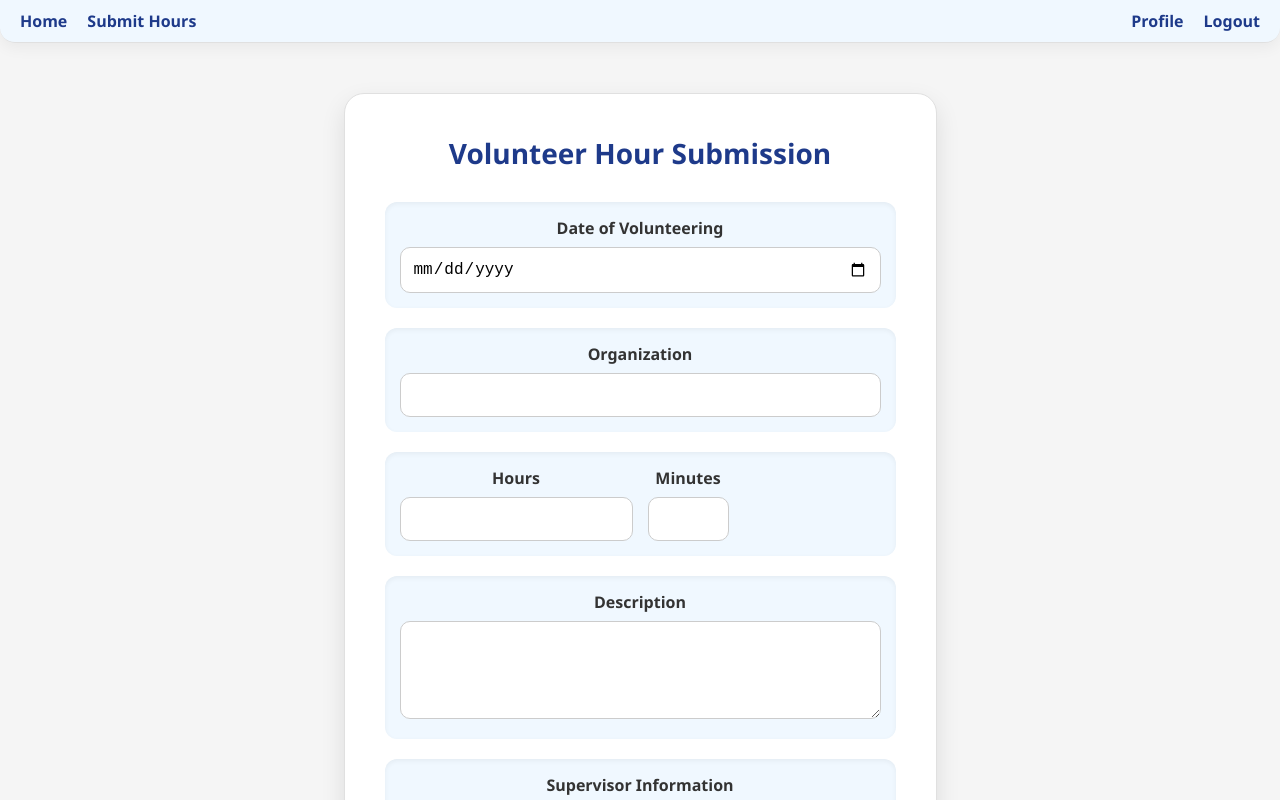
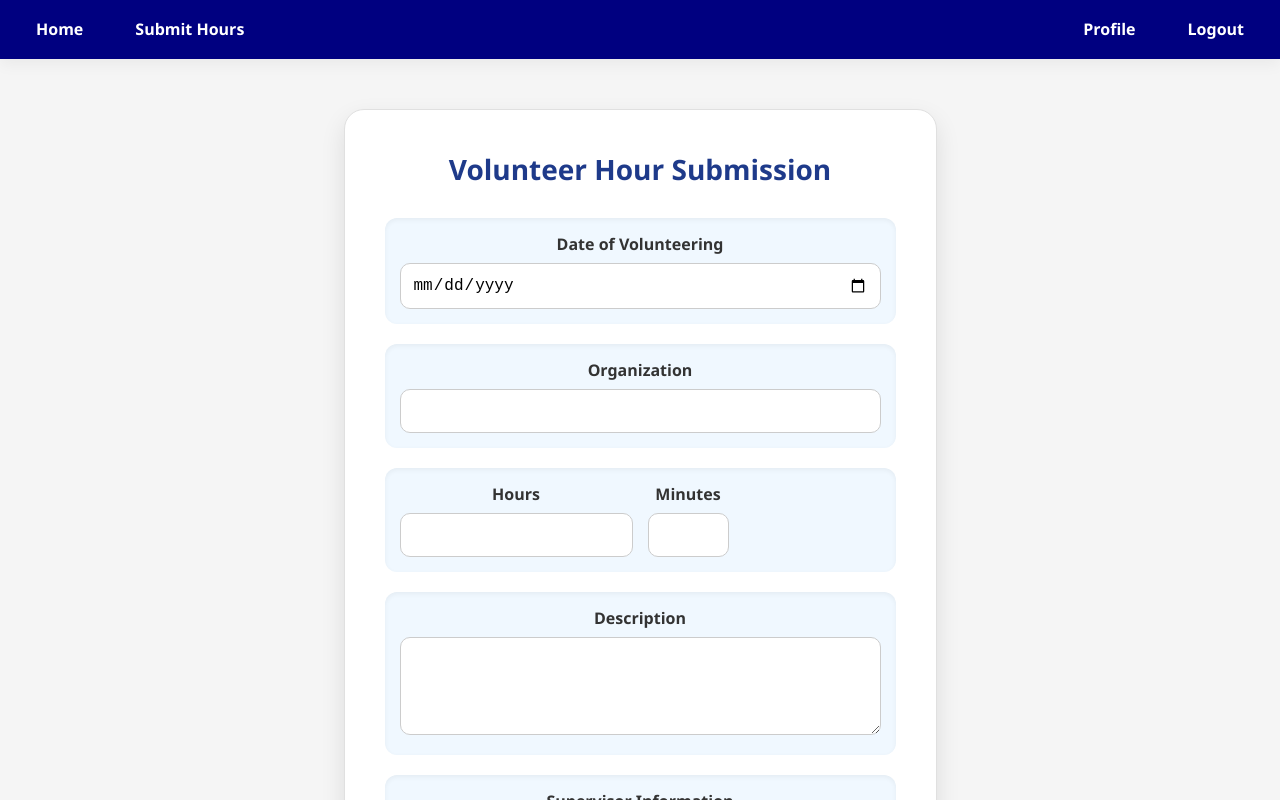
Before and after one commit to alexlehner3868/StudentVolunteerHoursManager-CloudProject, a React (Create React App) app in the folder frontend/: page /submit-hours in a window 1280 px wide. Shown: the top 800 px of the page. Built offline with nearby package versions, Linux system fonts and the light colour scheme.

Commit message:
Added user signout functionality and navbar formatting

```diff
--- a/frontend/src/components/NavBar.js
+++ b/frontend/src/components/NavBar.js
@@ -1,9 +1,10 @@
 import React from 'react';
-import { Link } from 'react-router-dom';
+import { Link, useNavigate  } from 'react-router-dom';
 import '../styles/NavBar.css';
 
 function NavBar({ userType }) {
   const isStudent = userType.toLowerCase() === 'student';
+  const navigate = useNavigate();
 
   const leftLinks = isStudent
     ? [
@@ -17,8 +18,12 @@ function NavBar({ userType }) {
 
   const rightLinks = [
     { label: 'Profile', path: `/profile` },
-    { label: 'Logout', path: '/logout' },
   ];
+
+  const handleLogout = () => {
+    localStorage.removeItem('user');
+    navigate('/')
+  };
 
   return (
     <nav className="navbar">
@@ -36,6 +41,9 @@ function NavBar({ userType }) {
             {link.label}
           </Link>
         ))}
+        <button onClick={handleLogout} className="nav-link logout-button">
+          Logout
+        </button>
       </div>
     </nav>
   );
--- a/frontend/src/styles/NavBar.css
+++ b/frontend/src/styles/NavBar.css
@@ -1,14 +1,13 @@
 .navbar {
   width: 100%;
-  background-color: #f0f8ff;
-  border-bottom: 1px solid #e0e0e0;
+  background-color: navy;
+  border-bottom: 1px solid #000080;
   padding: 10px 20px;
   display: flex;
   justify-content: space-between;
   align-items: center;
   box-shadow: 0 5px 15px rgba(0, 0, 0, 0.05);
   font-family: 'Segoe UI', Tahoma, Geneva, Verdana, sans-serif;
-  border-radius: 0 0 15px 15px;
 }
 
 .nav-left, .nav-right {
@@ -18,11 +17,29 @@
 
 .nav-link {
   text-decoration: none;
-  font-weight: 600;
-  color: #1e3a8a;
-  transition: color 0.3s;
+  color: white;
+  padding: 0.5rem 1rem;
+  font-weight: bold;
+  cursor: pointer;
+  transition: color 0.2s;
+  font-size: 1rem;
 }
 
 .nav-link:hover {
-  color: #1b2f70;
+  color: #add8e6;
 }
+
+.logout-button {
+  background: none;
+  border: none;
+  padding: 0.5rem 1rem;
+  color: white;
+  font-weight: bold;
+  cursor: pointer;
+  font-family: inherit;
+  font-size: 1rem;
+}
+
+.logout-button:hover {
+  color: #add8e6;
+}
```
Also changed, not shown: 1 other file (tests, documents, lock files or other folders).
